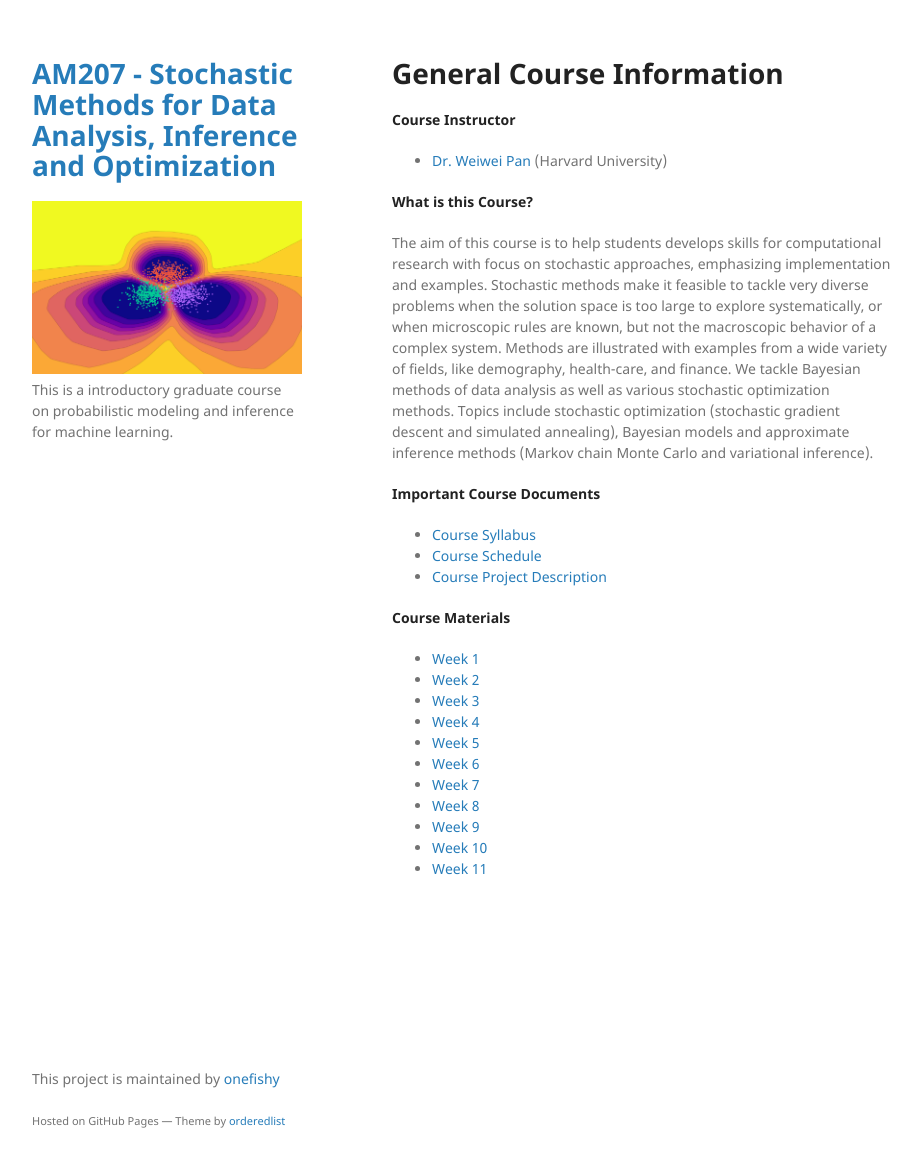
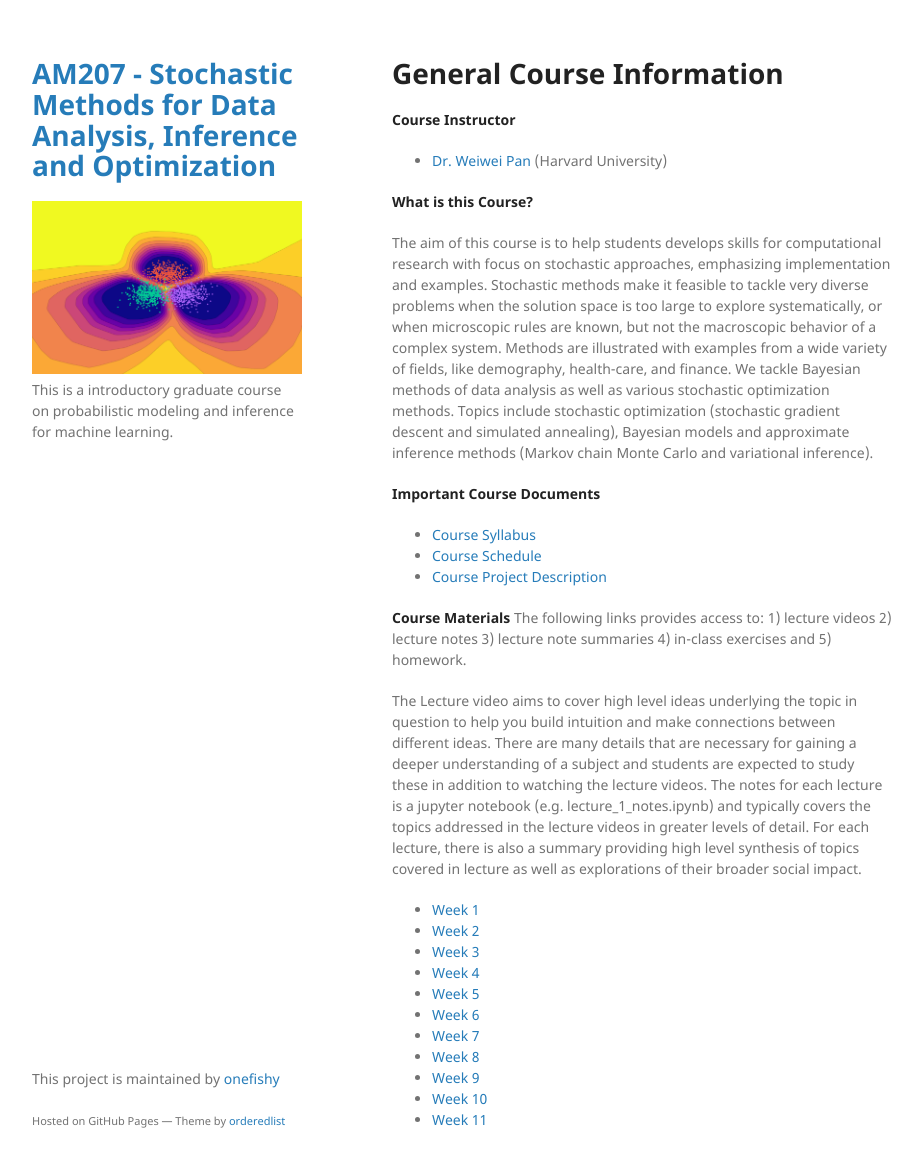
Before and after one commit to onefishy/am207, a Jekyll site: the page built from index.md, in a window 1280 px wide and 1200 px high. Shown: the top 1167 px of the window, without its empty margins (178-1100 px from the left). Built offline with Jekyll 4.4.1, drawn with Linux system fonts in a browser that asks for light colours; our own code applies the rules of GitHub Pages for plain Markdown files.

Commit message:
Update index.md

```diff
--- a/index.md
+++ b/index.md
@@ -15,6 +15,10 @@ The aim of this course is to help students develops skills for computational res
 - [Course Project Description](./project.html)
 
 **Course Materials**
+The following links provides access to: 1) lecture videos 2) lecture notes 3) lecture note summaries 4) in-class exercises and 5) homework.
+
+The Lecture video aims to cover high level ideas underlying the topic in question to help you build intuition and make connections between different ideas. There are many details that are necessary for gaining a deeper understanding of a subject and students are expected to study these in addition to watching the lecture videos. The notes for each lecture is a jupyter notebook (e.g.  lecture_1_notes.ipynb) and typically covers the topics addressed in the lecture videos in greater levels of detail. For each lecture, there is also a summary providing high level synthesis of topics covered in lecture as well as explorations of their broader social impact.
+
 - [Week 1](./week1.html)
 - [Week 2](./week2.html)
 - [Week 3](./week3.html)
```
